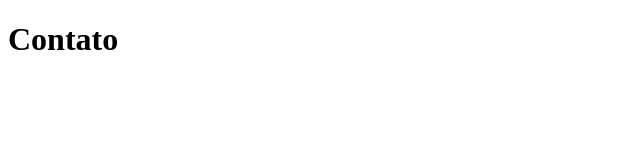
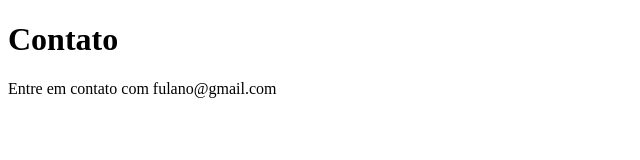
Before and after one commit to LuizFelipeSantosPereira/Estudando-GIT, a plain HTML site: page contato.html in a window 1280 px wide. Shown: the whole page, without its empty margins (0-640 px from the left). Drawn offline with Linux system fonts and the light colour scheme.

Commit message:
adicionando email de contato

```diff
--- a/contato.html
+++ b/contato.html
@@ -8,5 +8,6 @@
 </head>
 <body>
     <h1>Contato</h1>
+    <p>Entre em contato com fulano@gmail.com</p>
 </body>
 </html>
```
